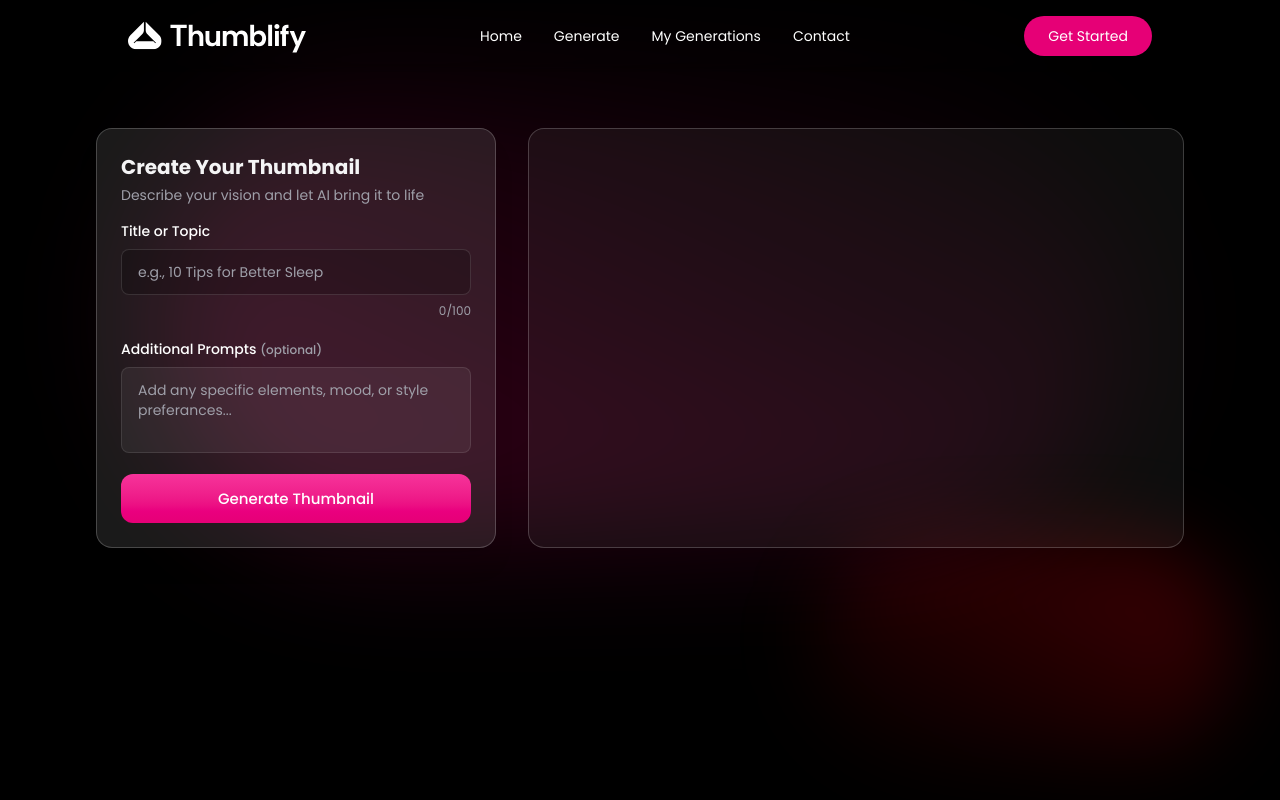
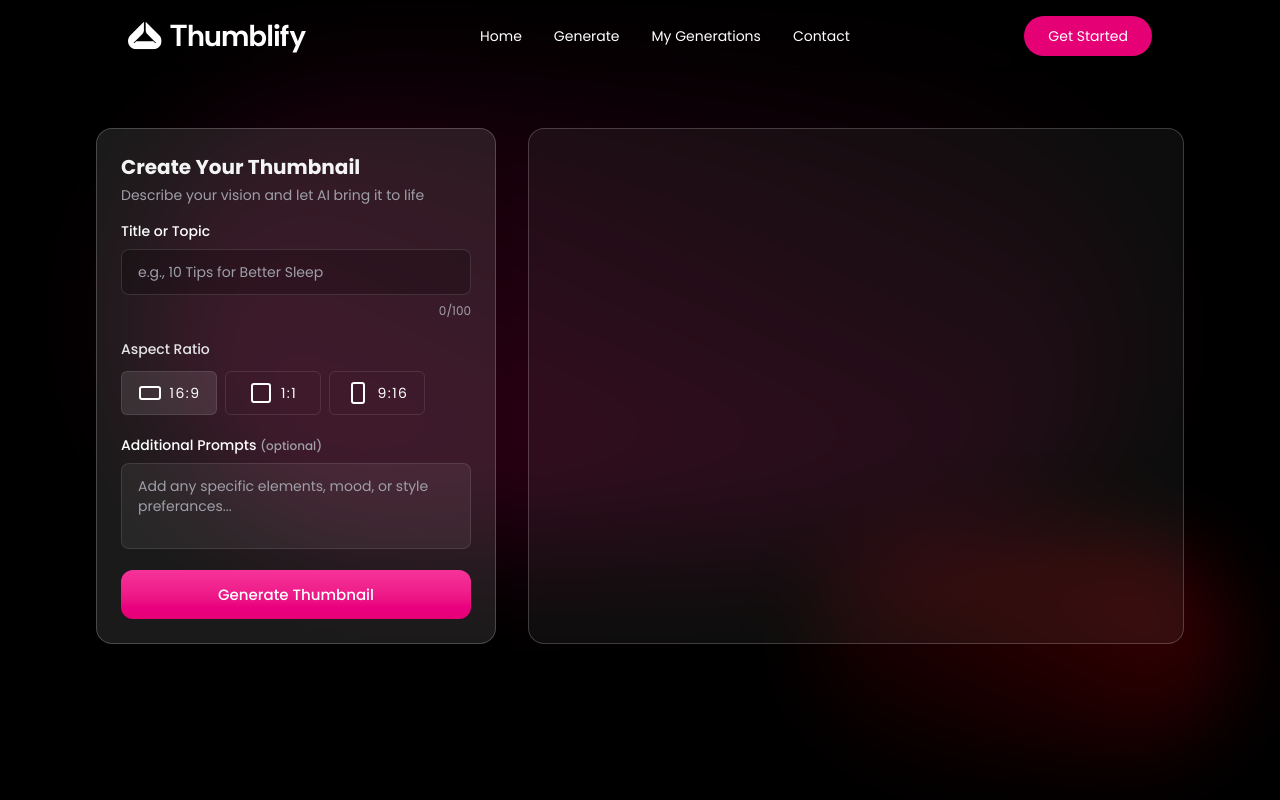
Before and after one commit to ishapanchal07/Thumbnail-Generator, a React (Vite) app in the folder client/: page /generate in a window 1280 px wide. Shown: the top 800 px of the page. Built offline with nearby package versions, Linux system fonts and the light colour scheme.

Commit message:
new component added

```diff
--- a/client/src/components/AspectRatioSelector.tsx
+++ b/client/src/components/AspectRatioSelector.tsx
@@ -8,9 +8,9 @@
 }) => {
 
     const iconMap = {
-        '16:9': <RectangleHorizontal className="size-6" />,
-        '1:1': <Square className="size-6" />,
-        '9:16': <RectangleVertical className="size-6" />,
+        "16:9": <RectangleHorizontal className="size-6" />,
+        "1:1": <Square className="size-6" />,
+        "9:16": <RectangleVertical className="size-6" />,
     } as Record<AspectRatio, React.ReactNode>;
 
     return (
@@ -18,7 +18,8 @@
             <label className="block text-sm font-sm font-medium text-zinc-200">
                 Aspect Ratio
             </label>
-            <div className="flex flex-wrap gap-2">
+
+            <div className="flex gap-2">
                 {aspectRatios.map((ratio) => {
                     const selected = value === ratio;
 
@@ -27,7 +28,12 @@
                             key={ratio}
                             type="button"
                             onClick={() => onChange(ratio)}
-                            className={`flex items-center gap-2 rounded-md border border-white/10 ${selected ? 'bg-white/10' : 'hover:bg-white/6'}`}>
+                            className={`flex items-center justify-center gap-2
+                                w-24 h-11
+                                rounded-md border border-white/10
+                                ${selected ? "bg-white/10" : "hover:bg-white/6"}
+                            `}
+                        >
                             {iconMap[ratio]}
                             <span className="tracking-widest">{ratio}</span>
                         </button>
--- /dev/null
+++ b/client/src/components/StyleSelector.tsx
@@ -0,0 +1,9 @@
+import React from "react";
+
+const StyleSelector = () =>{
+    return (
+        <div></div>
+    )
+}
+
+export default StyleSelector
--- a/client/src/pages/Generate.tsx
+++ b/client/src/pages/Generate.tsx
@@ -1,7 +1,8 @@
 import { useParams } from "react-router-dom";
 import { useState } from "react";
-import type { IThumbnail } from "../assets/assets";
+import { colorSchemes, type AspectRatio, type IThumbnail, type ThumbnailStyle } from "../assets/assets";
 import SoftBackdrop from "../components/SoftBackdrop";
+import AspectRatioSelector from "../components/AspectRatioSelector";
 
 const Generate = () => {
   const { id } = useParams<{ id?: string }>();
@@ -9,7 +10,14 @@
   const [title, setTitle] = useState<string>("");
   const [additionalDetails, setAdditionalDetails] = useState<string>("");
   const [thumbnail, setThumbnail] = useState<IThumbnail | null>(null);
-  const [loading, setLoading] = useState<boolean>(false);
+  const [loading, setLoading] = useState(false)
+
+  const [aspectRatio, setAspectRatio] = useState<AspectRatio>('16:9')
+  const [colorScheme, setColorSchemeId] = useState<string>(colorSchemes[0].id)
+  const [style, setStyle] = useState<ThumbnailStyle>('Blod & Graphic')
+
+
+  const [styleDroupdownOpen, setDroupdowanOpen] = useState(false)
 
   return (
     <>
@@ -40,6 +48,7 @@
                     </div>
                   </div>
                   {/* AspectRatioSelector */}
+                  <AspectRatioSelector value={aspectRatio} onChange={setAspectRatio}/>
                   {/* StyleSelector */}
                   {/* ColorSchemeSelector */}
 
```
